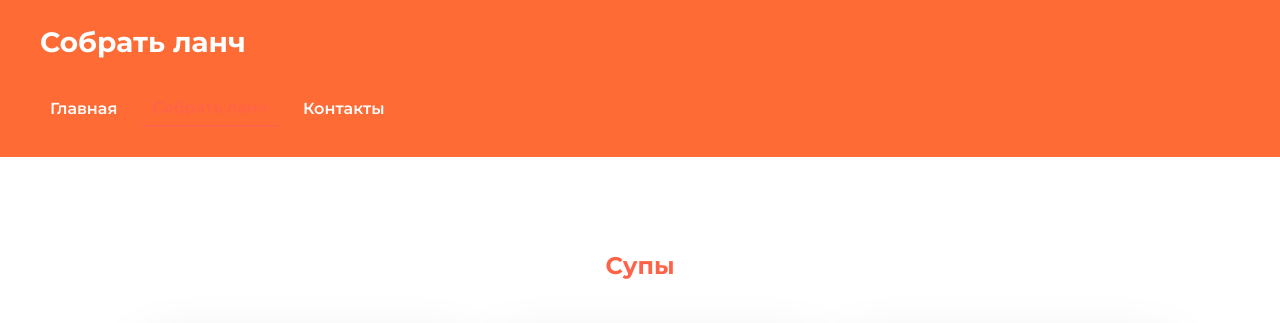
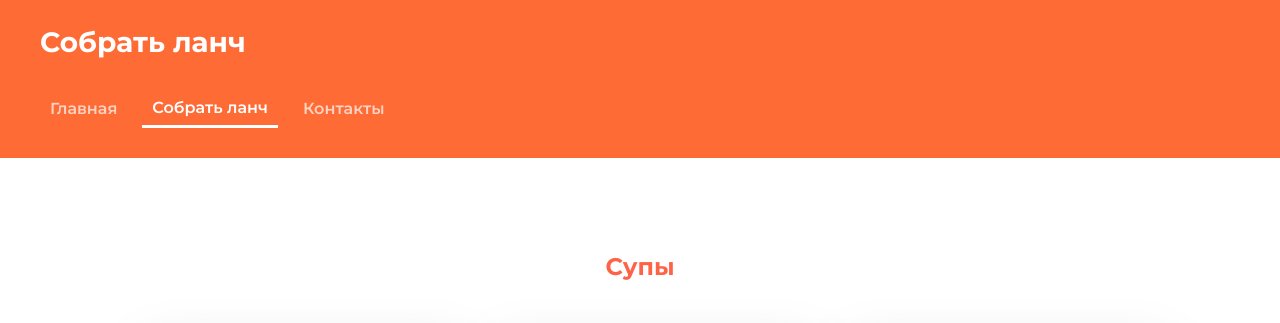
Before and after one commit to fns11111/food-construct, a plain HTML site: page lab2/lunch.html in a window 1280 px wide. Shown: the top 323 px of the page. Drawn offline with Linux system fonts and the light colour scheme.

Commit message:
Update style.css

```diff
--- a/lab2/style.css
+++ b/lab2/style.css
@@ -1,31 +1,34 @@
-/* ===== Фикс для навигации (чтобы ссылки не наезжали) ===== */
+/* ===== Фикс для навигации ===== */
 header nav {
     display: flex;
     flex-direction: row;
     flex-wrap: wrap;
-    gap: 20px; /* Отступ между ссылками */
+    gap: 20px;
     justify-content: flex-start;
     align-items: center;
     padding: 10px 0;
 }
 
+/* Обычные ссылки в меню */
 header nav a {
-    color: white;
+    color: rgba(255, 255, 255, 0.7); /* Полупрозрачный белый */
     text-decoration: none;
     font-size: 16px;
     font-weight: 600;
-    margin: 0; /* Убираем лишние отступы */
+    margin: 0;
     padding: 5px 10px;
-    transition: color 0.2s ease;
+    transition: color 0.2s ease, border-bottom 0.2s ease;
 }
 
+/* При наведении мышки (hover) */
 header nav a:hover {
-    color: #333; /* Цвет при наведении */
+    color: #ffffff; /* Становится чисто белым */
 }
 
+/* АКТИВНАЯ ссылка (текущая страница) */
 header nav a.active {
-    color: tomato; /* Активная ссылка */
-    border-bottom: 2px solid tomato; /* Можно добавить подчеркивание для красоты */
+    color: #ffffff; /* Белый цвет */
+    border-bottom: 3px solid #ffffff; /* Белая полоска снизу */
 }
 /* ===== Сетка для блюд ===== */
 .menu-main {
```
